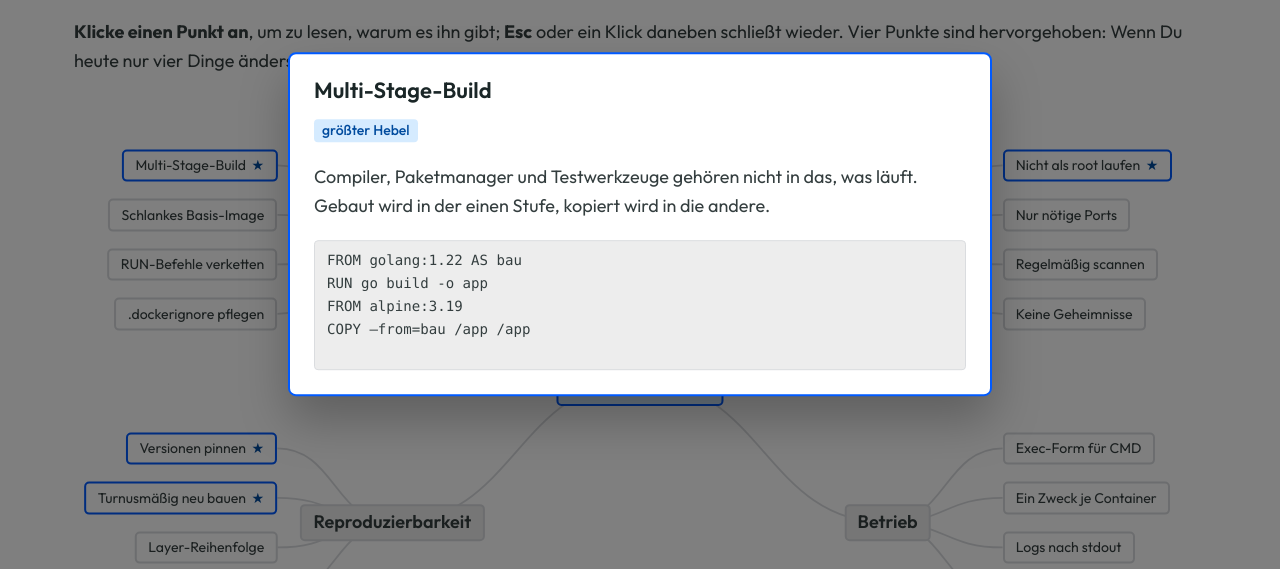
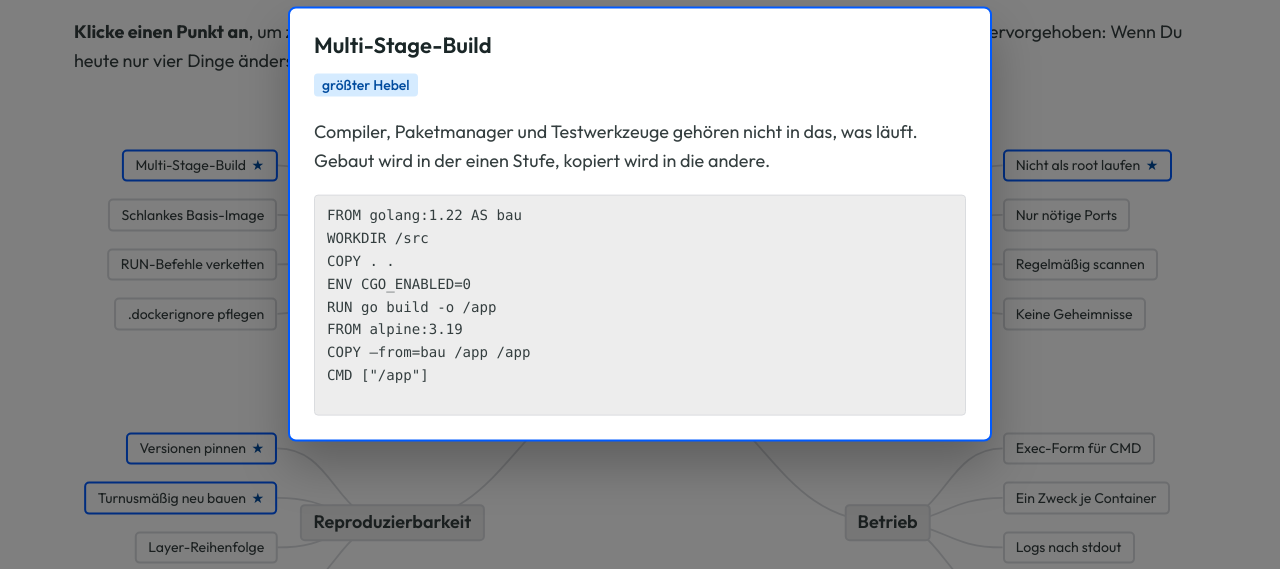
Before and after one commit to atvantage-academy/training-material-container-technologies, a plain HTML site: page docker-grundlagen/best-practices/uebersicht.html in a window 1280 px wide. Both pictures are taken after a click on the button "Multi-Stage-Build". Shown: the part 176-745 px from the top of the page. Drawn offline with Linux system fonts and the light colour scheme.

Commit message:
Aktualisiere die Unterlage (1fa9ef1)

```diff
--- a/docker-grundlagen/best-practices/uebersicht.html
+++ b/docker-grundlagen/best-practices/uebersicht.html
@@ -217,9 +217,13 @@ braucht die Liste nur noch zum Nachschlagen.</p>
   <p class="bp__badge">größter Hebel</p>
   <p>Compiler, Paketmanager und Testwerkzeuge gehören nicht in das, was läuft. Gebaut wird in der einen Stufe, kopiert wird in die andere.</p>
   <pre class="bp__code">FROM golang:1.22 AS bau
-RUN go build -o app
+WORKDIR /src
+COPY . .
+ENV CGO_ENABLED=0
+RUN go build -o /app
 <p>FROM alpine:3.19
-COPY &ndash;from=bau /app /app</pre></p>
+COPY &ndash;from=bau /app /app
+CMD [&quot;/app&quot;]</pre></p>
 </section>
 <section class="bp__detail" id="bp-schlankes-basis-image" role="dialog" aria-modal="true" aria-labelledby="bp-schlankes-basis-image-title" tabindex="-1" hidden>
   <h3 id="bp-schlankes-basis-image-title">Schlankes Basis-Image</h3>
@@ -297,7 +301,7 @@ COPY . .</pre>
 <section class="bp__detail" id="bp-ein-bauplan-viele-umgebungen" role="dialog" aria-modal="true" aria-labelledby="bp-ein-bauplan-viele-umgebungen-title" tabindex="-1" hidden>
   <h3 id="bp-ein-bauplan-viele-umgebungen-title">Ein Bauplan, viele Umgebungen</h3>
   <p>Dasselbe Image läuft in Entwicklung, Test und Produktion. Was sich unterscheidet, kommt beim Start dazu – sonst ist das Artefakt in Produktion nicht das getestete.</p>
-  <pre class="bp__code">ENV APP_PORT=8080</pre>
+  <pre class="bp__code">ENV DB_PORT=5432</pre>
 </section>
 <section class="bp__detail" id="bp-betrieb" role="dialog" aria-modal="true" aria-labelledby="bp-betrieb-title" tabindex="-1" hidden>
   <h2 id="bp-betrieb-title">Betrieb</h2>
```
